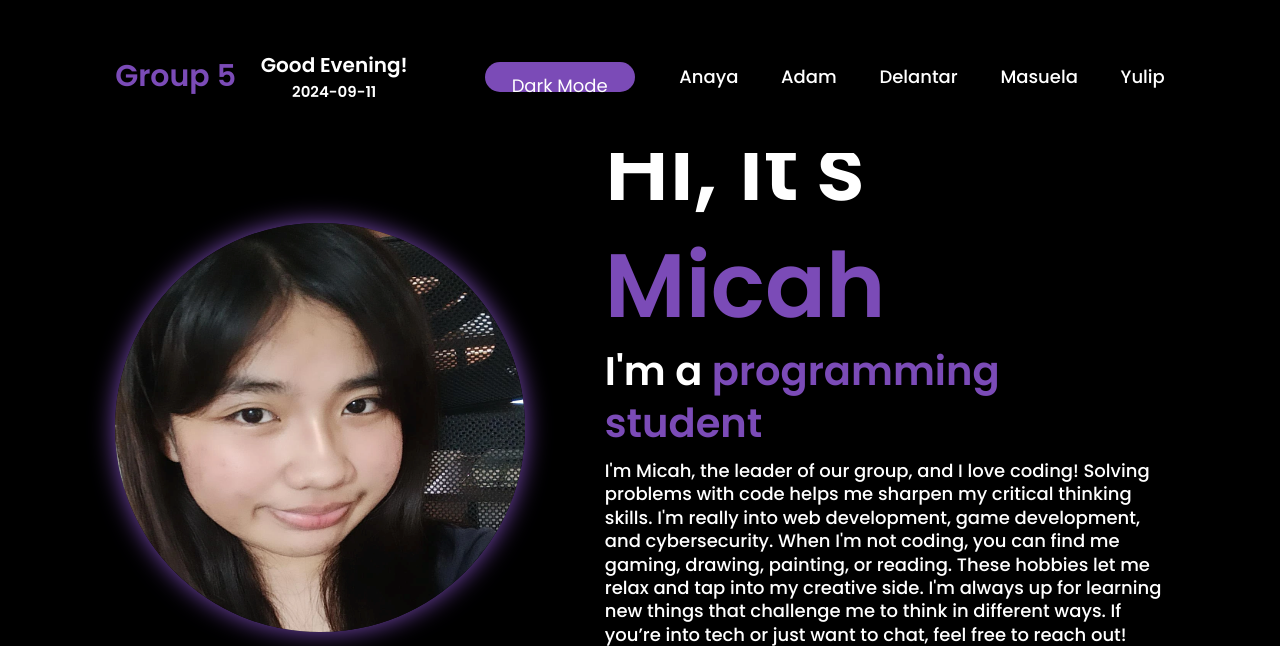
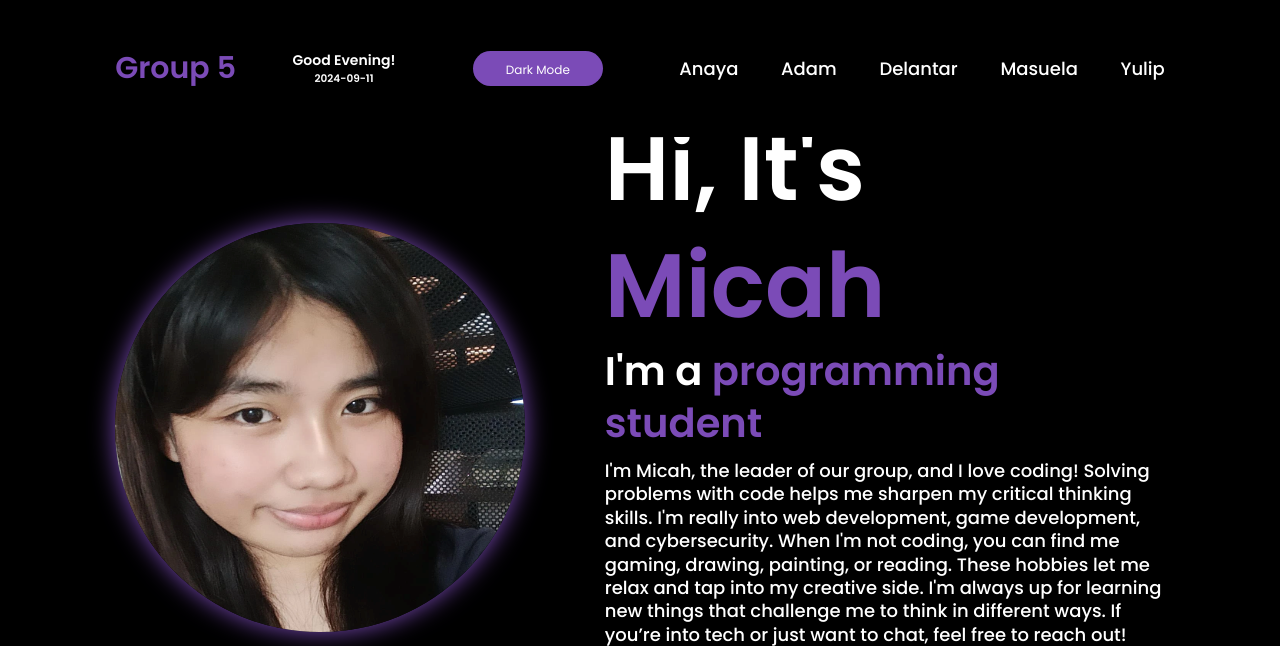
Before and after one commit to mccvliqht/IntProg_Exe2, a PHP site: page / in a window 1280 px wide. Shown: the top 646 px of the page. Run offline with PHP 8.4, Linux system fonts and the light colour scheme; some libraries are stand-ins or nearby versions.

Commit message:
Update styles.css

```diff
--- a/styles.css
+++ b/styles.css
@@ -85,15 +85,20 @@
     color: white;
     background-color: var(--main-color);
     border: none;
-    height: 30px;
-    width: 150px;
+    height: 35px;
+    width: 130px;
     border-radius: 30px;
     cursor: pointer;
-    margin-left: 5%;
+    margin-left: 2%;
     transition: opacity 1s;
+    font-size: 1.2rem;
 }
 #toggle-button:hover{
     opacity: 0.6;
+}
+
+.greeting {
+    font-size: 0.7rem;
 }
 
 .navbar a {
```
